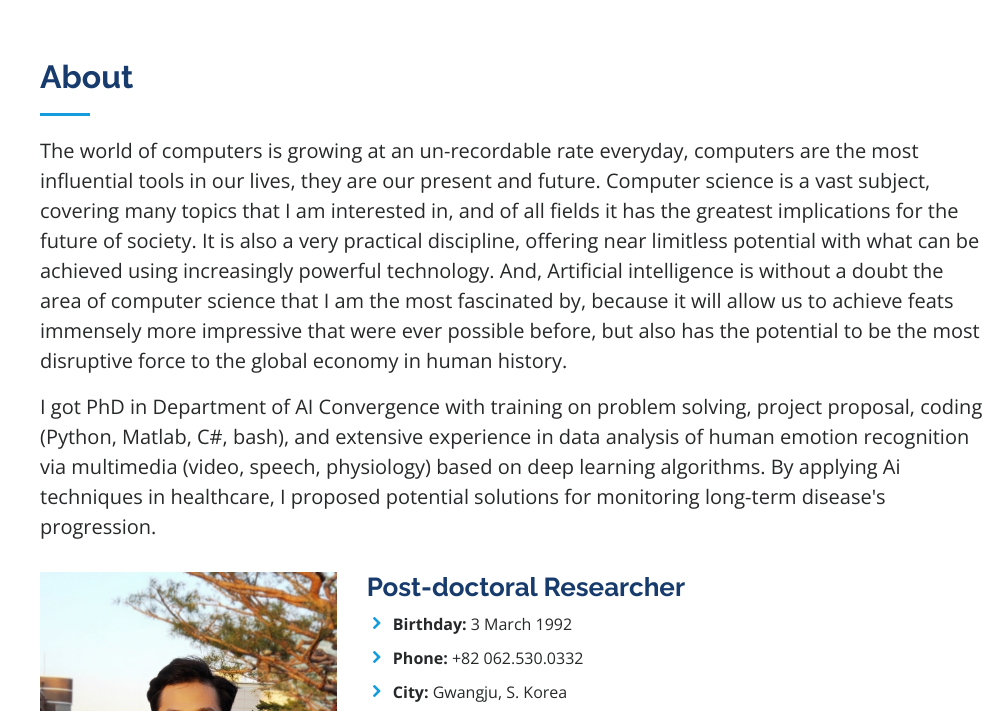
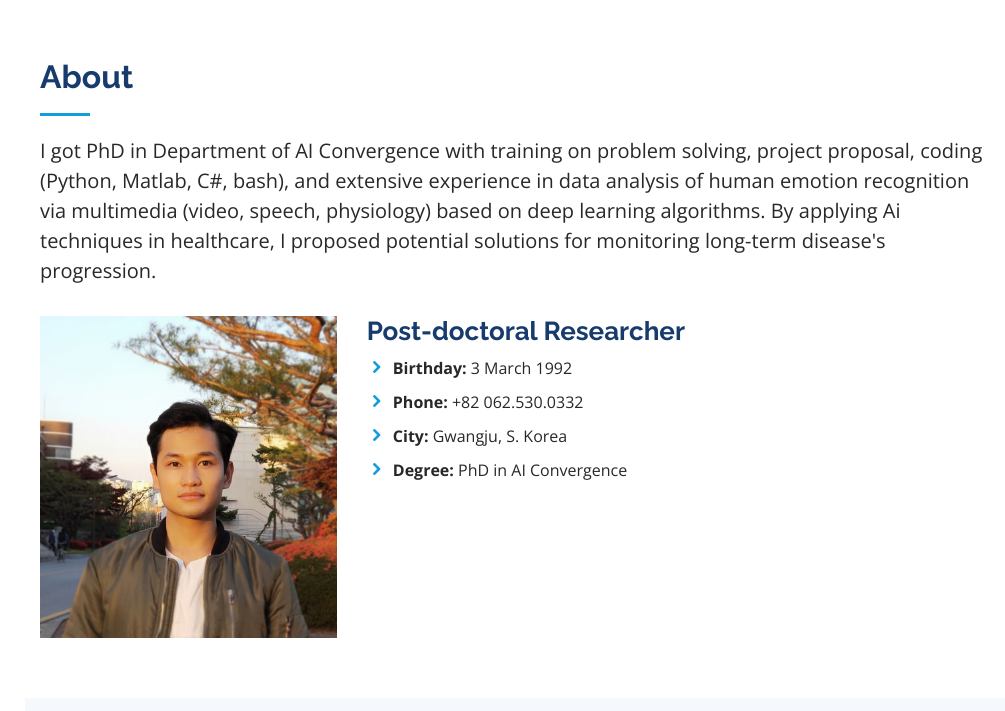
Before and after one commit to ngochuynhho/ngochuynhho.github.io, a plain HTML site: page index.html in a window 1280 px wide. Shown: the part 802-1513 px from the top of the page, without its empty margins (275-1280 px from the left). Drawn offline with nearby package versions, Linux system fonts and the light colour scheme.

Commit message:
Update index.html

```diff
--- a/index.html
+++ b/index.html
@@ -123,19 +123,7 @@
 
                 <div class="section-title">
                     <h2>About</h2>
-                    <p class="lead mb-3">
-                        The world of computers is growing at an un-recordable rate everyday, computers
-                        are the most influential tools in our lives, they are our present and future.
-                        Computer science is a vast subject, covering many topics that I am interested
-                        in, and of all fields it has the greatest implications for the future of society.
-                        It is also a very practical discipline, offering near limitless potential with
-                        what can be achieved using increasingly powerful technology. And,  Artificial
-                        intelligence is without a doubt the area of computer science that I am the
-                        most fascinated by, because it will allow us to achieve feats immensely more
-                        impressive that were ever possible before, but also has the potential to be
-                        the most disruptive force to the global economy in human history.
-                    </p>
-                    <p class="lead">
+                    <p class="lead m3">
                         I got PhD in Department of AI Convergence with training on problem
                         solving, project proposal, coding (Python, Matlab, C#, bash), and extensive
                         experience in data analysis of human emotion recognition via multimedia (video, speech,
```
